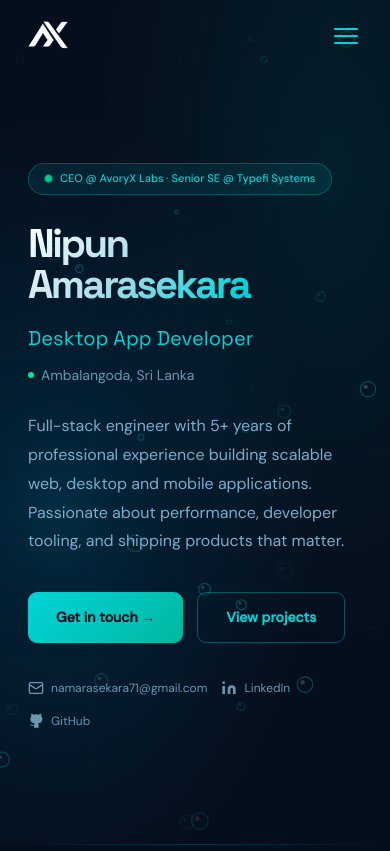
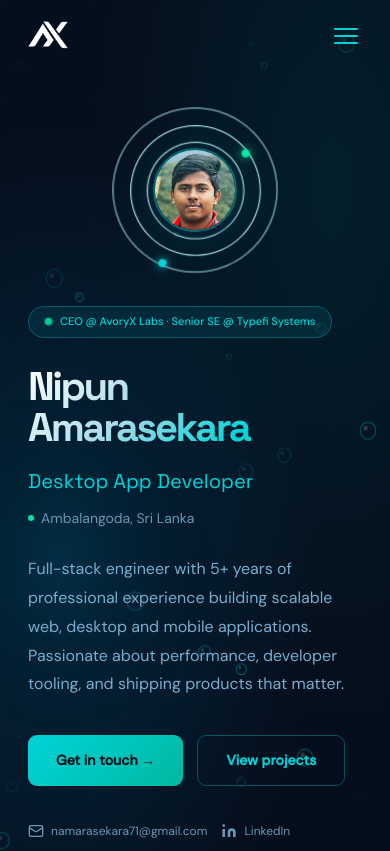
Before and after one commit to NipunEranda/nipuneranda.github.io, a Vue app: page / in a window 390 px wide. Shown: the top 851 px of the page. Built offline with nearby package versions, Linux system fonts and the light colour scheme.

Commit message:
profile image added to mobile view

```diff
--- a/src/components/HeroSection.vue
+++ b/src/components/HeroSection.vue
@@ -361,12 +361,24 @@ onBeforeUnmount(() => {
   .hero-content {
     grid-template-columns: 1fr;
     padding: 110px 28px 60px;
+    gap: 36px;
   }
-  .hero-visual { display: none; }
+  .hero-visual {
+    order: -1;
+    justify-content: center;
+  }
+  .avatar-wrap {
+    width: 200px;
+    height: 200px;
+  }
 }
 @media (max-width: 560px) {
   .hero-badge { font-size: 11px; }
   .hero-socials { gap: 14px; }
   .soc-link { font-size: 12px; }
+  .avatar-wrap {
+    width: 160px;
+    height: 160px;
+  }
 }
 </style>
```
